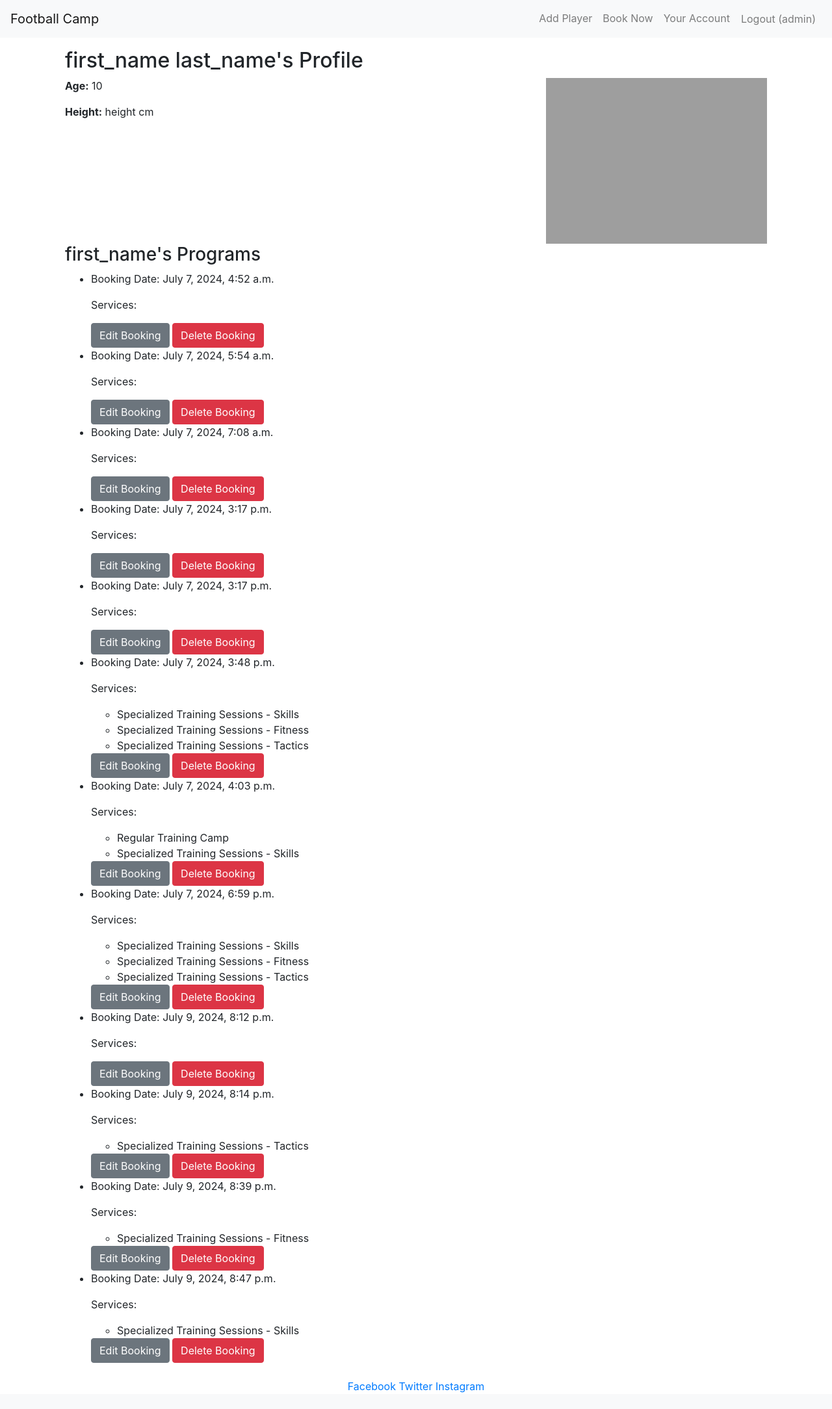
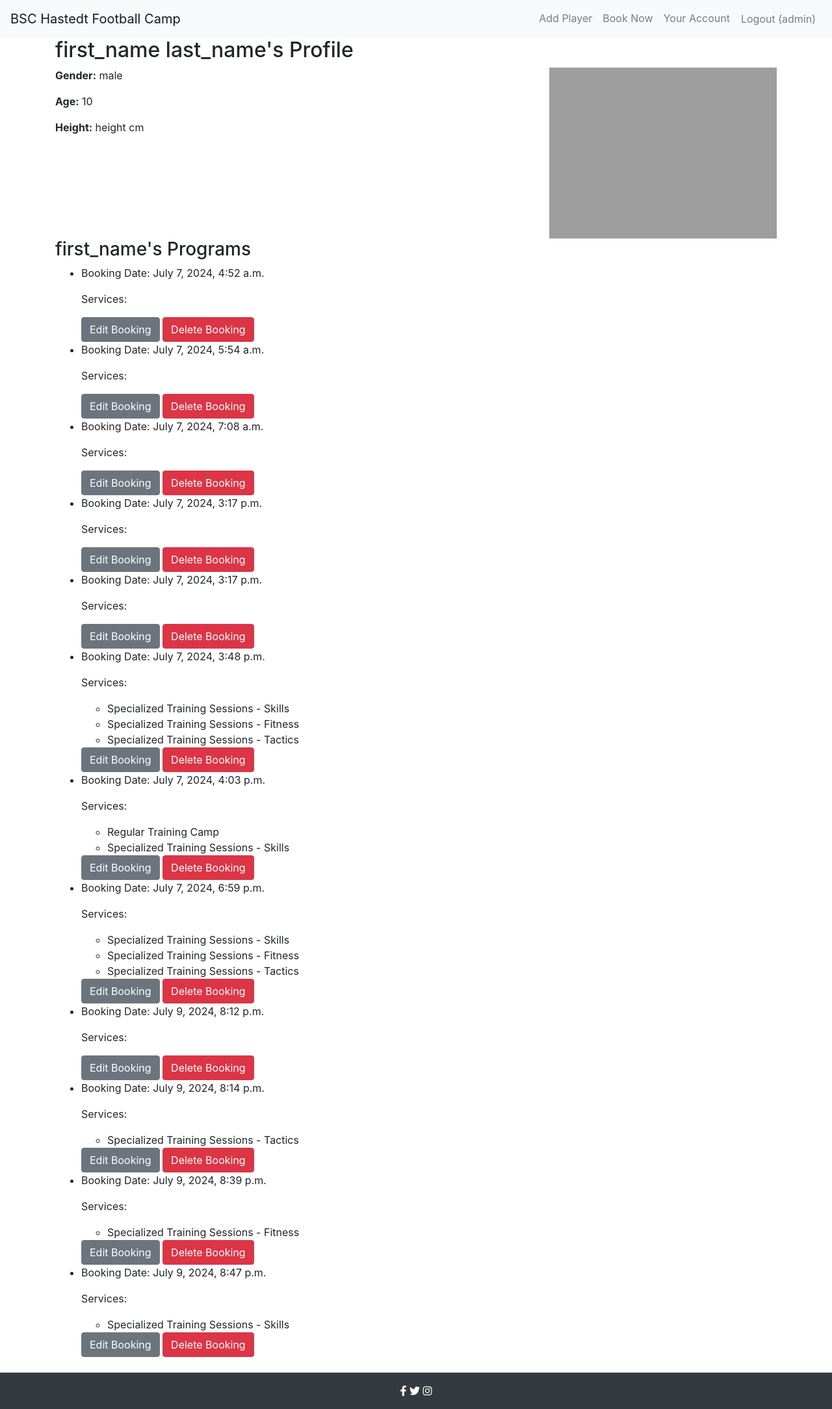
Before and after one commit to ibra8080/BSC-Hastedt-football-camp, a Django app: page /player_profile/1/ in a window 1280 px wide. Shown: the whole page at 65% size. Before the commit the page ends 2143 px from the top, so only its background shows below. Run offline with Django 4.2, Linux system fonts and the light colour scheme; a user stored in the database is signed in; data comes from the database, SQL or seed files in the repository; both versions use the stored data as it was after the commit; some libraries are stand-ins or nearby versions; grey boxes are pictures that could not be loaded.

Commit message:
Update base.html with footer, socilmedia icons

```diff
--- a/football_camp/templates/football_camp/base.html
+++ b/football_camp/templates/football_camp/base.html
@@ -7,11 +7,12 @@
     {% load static %}
     <link rel="stylesheet" href="{% static 'css/style.css' %}">
     <link rel="stylesheet" href="https://maxcdn.bootstrapcdn.com/bootstrap/4.5.2/css/bootstrap.min.css">
+    <link rel="stylesheet" href="https://cdnjs.cloudflare.com/ajax/libs/font-awesome/5.15.3/css/all.min.css">
 </head>
 
 <body>
     <nav class="navbar navbar-expand-lg navbar-light bg-light">
-        <a class="navbar-brand" href="{% url 'home' %}">Football Camp</a>
+        <a class="navbar-brand" href="{% url 'home' %}">BSC Hastedt Football Camp</a>
         <button class="navbar-toggler" type="button" data-toggle="collapse" data-target="#navbarNav"
             aria-controls="navbarNav" aria-expanded="false" aria-label="Toggle navigation">
             <span class="navbar-toggler-icon"></span>
@@ -45,31 +46,24 @@
             </ul>
         </div>
     </nav>
-
-    <div class="container mt-3">
-        {% if messages %}
-            {% for message in messages %}
-                <div class="alert alert-{{ message.tags }} alert-dismissible fade show" role="alert">
-                    {{ message }}
-                    <button type="button" class="close" data-dismiss="alert" aria-label="Close">
-                        <span aria-hidden="true">&times;</span>
-                    </button>
-                </div>
-            {% endfor %}
-        {% endif %}
+    <div class="content">
         {% block content %}
+        <!-- Content here -->
         {% endblock %}
     </div>
-
-    <footer class="text-center mt-4">
-        <a href="https://facebook.com" target="_blank" rel="nofollow noreferrer">Facebook</a>
-        <a href="https://twitter.com" target="_blank" rel="nofollow noreferrer">Twitter</a>
-        <a href="https://instagram.com" target="_blank" rel="nofollow noreferrer">Instagram</a>
+    <footer class="bg-dark text-white text-center mt-4 py-3">
+        <a href="https://facebook.com" target="_blank" rel="nofollow noreferrer" class="text-white">
+            <i class="fab fa-facebook-f"></i>
+        </a>
+        <a href="https://twitter.com" target="_blank" rel="nofollow noreferrer" class="text-white">
+            <i class="fab fa-twitter"></i>
+        </a>
+        <a href="https://instagram.com" target="_blank" rel="nofollow noreferrer" class="text-white">
+            <i class="fab fa-instagram"></i>
+        </a>
     </footer>
-
     <script src="https://code.jquery.com/jquery-3.5.1.slim.min.js"></script>
     <script src="https://cdn.jsdelivr.net/npm/@popperjs/core@2.5.4/dist/umd/popper.min.js"></script>
     <script src="https://stackpath.bootstrapcdn.com/bootstrap/4.5.2/js/bootstrap.min.js"></script>
 </body>
-
 </html>
--- a/football_camp/templates/football_camp/player_profile.html
+++ b/football_camp/templates/football_camp/player_profile.html
@@ -7,6 +7,7 @@
     <h2>{{ player.first_name }} {{ player.last_name }}'s Profile</h2>
     <div class="row">
         <div class="col-md-8">
+            <p><strong>Gender:</strong> {{ player.gender }}</p>
             <p><strong>Age:</strong> {{ player.age }}</p>
             <p><strong>Height:</strong> {{ player.height }} cm</p>
         </div>
```
Also changed, not shown: db.sqlite3.
